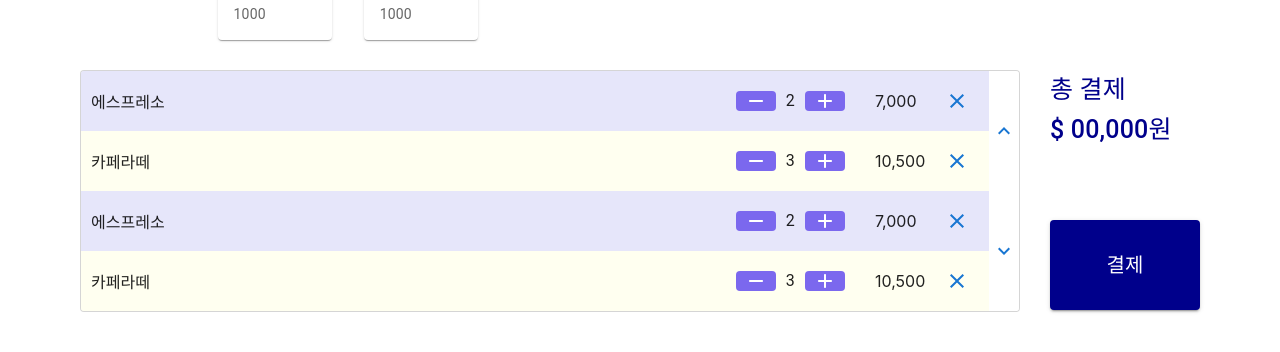
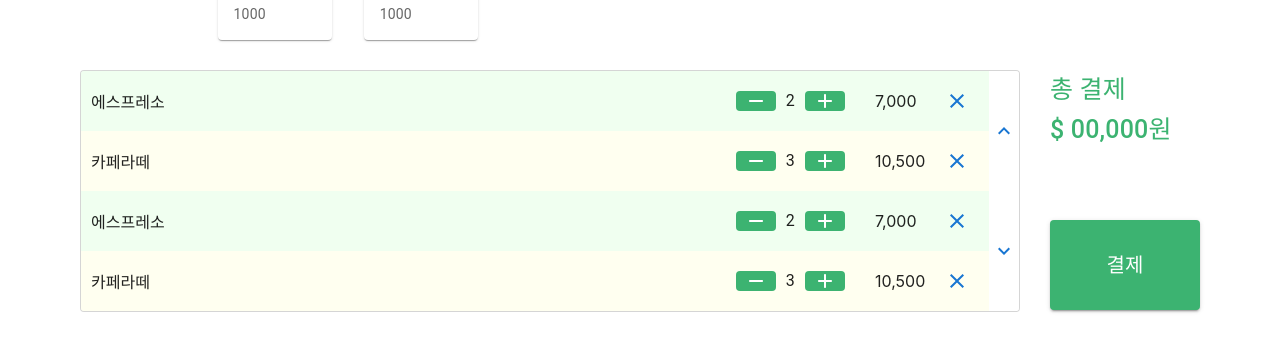
Before and after one commit to KioskForCafe/front-kiosk, a React (Create React App) app: page / in a window 1280 px wide. Shown: the part 730-1082 px from the top of the page. Built offline with nearby package versions, Linux system fonts and the light colour scheme.

Commit message:
feat: 전체 디자인 색상 수정

```diff
--- a/src/views/Main/MainContents/index.tsx
+++ b/src/views/Main/MainContents/index.tsx
@@ -97,31 +97,42 @@ export default function MainContents() {
         >
           {selectedMenu && (
             <>
-              <Typography variant="h5">{selectedMenu.name}</Typography>
-              <Typography variant="h6">{selectedMenu.price}원</Typography>
-              <Divider />
+              <Card>
+                <CardMedia component='img' image={selectedMenu.imageUrl}></CardMedia>
+              </Card>
+              <Typography variant="h5" sx={{m:'10px 10px'}}>{selectedMenu.name}</Typography>
+              <Typography variant="h6" sx={{ml:'10px'}}>{selectedMenu.price}원</Typography>
+              <Divider sx={{mt: '10px'}} />
               <List>
                 {selectedMenu.options.map((option) => (
                   <ListItem key={option.id}>
                     <Box>
                       <Typography display='block' sx={{ mb: '10px' }}>SIZE</Typography>
-                      <Box component='button' sx={{ width: '100px', height: '100px' }}>
+                      <Box component='button' sx={{ width: '100px', height: '100px', backgroundColor: '#2E8B57', borderColor: '#FFFFFF', color: '#FFFFFF' }}>
                         <ListItemText primary={option.name1} />
                         <Typography>{option.price}원</Typography>
                       </Box>
-                      <Box component='button' sx={{ ml: '10px', width: '100px', height: '100px' }} >
+                      <Box component='button' sx={{ ml: '10px', width: '100px', height: '100px', backgroundColor: '#2E8B57', borderColor: '#FFFFFF', color: '#FFFFFF' }} >
                         <ListItemText primary={option.name2} />
                         <Typography>{option.price}원</Typography>
                       </Box>
                       <Box sx={{ mt: '20px' }}>
                         <Typography display='block' sx={{ mb: '10px' }}>추가</Typography>
-                        <Box component='button' sx={{ width: '100px', height: '100px' }}>
+                        <Box component='button' sx={{ width: '100px', height: '100px', backgroundColor: '#2E8B57', borderColor: '#FFFFFF', color: '#FFFFFF' }}>
                           <ListItemText primary={option.name3} />
                           <Typography>{option.price}원</Typography>
                         </Box>
-                        <Box component='button' sx={{ ml: '10px', width: '100px', height: '100px' }} >
+                        <Box component='button' sx={{ ml: '10px', width: '100px', height: '100px', backgroundColor: '#2E8B57', borderColor: '#FFFFFF', color: '#FFFFFF' }} >
                           <ListItemText primary={option.name4} />
                           <Typography>{option.price}원</Typography>
+                        </Box>
+                      </Box>
+                      <Box sx={{ mt: '50px' }}>
+                        <Box component='button' sx={{ width: '150px' }}>
+                          <Typography>주문담기</Typography>
+                        </Box>
+                        <Box component='button' sx={{ ml: '12px' }}>
+                          <Typography>취소</Typography>
                         </Box>
                       </Box>
                     </Box>
--- a/src/views/Main/MainOrder/index.tsx
+++ b/src/views/Main/MainOrder/index.tsx
@@ -18,14 +18,14 @@ export default function MainOrder() {
                     (<Typography sx={{ fontSize: '15px', fontWeight: 300 }}>메뉴를 추가해 주세요.</Typography>)
                 :(<Box></Box>)} */}
                 <Box sx={{display:'flex', flex:1, flexDirection: 'column'}}>
-                    <Box sx={{display:'flex', flex:1, height: '36px', backgroundColor: '#E6E6FA', alignItems:'center'}}>
+                    <Box sx={{display:'flex', flex:1, height: '36px', backgroundColor: '#F0FFF0', alignItems:'center'}}>
                         <Box sx={{flex:1, ml: '10px'}}>에스프레소</Box>
                         <Box sx={{display:'flex', mr: '10px', alignItems:'center'}}>
-                            <Button sx={{ minWidth: '20px', height: '20px', color: '#FFFFFF', backgroundColor: '#7B68EE' }}>
+                            <Button sx={{ minWidth: '20px', height: '20px', color: '#FFFFFF', backgroundColor: '#3CB371' }}>
                                 <RemoveRoundedIcon />
                             </Button>
                             <Typography sx={{ ml: '10px', mr: '10px' }}>2</Typography>
-                            <Button sx={{ minWidth: '20px', height: '20px', color: '#FFFFFF', backgroundColor: '#7B68EE' }}>
+                            <Button sx={{ minWidth: '20px', height: '20px', color: '#FFFFFF', backgroundColor: '#3CB371' }}>
                                 <AddRoundedIcon />
                             </Button>
                         </Box>
@@ -37,11 +37,11 @@ export default function MainOrder() {
                     <Box sx={{display:'flex', flex:1, height: '36px', backgroundColor: '#FFFFF0', alignItems:'center'}}>
                         <Box sx={{flex:1, ml: '10px'}}>카페라떼</Box>
                         <Box sx={{display:'flex', mr: '10px', alignItems:'center'}}>
-                            <Button sx={{ minWidth: '20px', height: '20px', color: '#FFFFFF', backgroundColor: '#7B68EE' }}>
+                            <Button sx={{ minWidth: '20px', height: '20px', color: '#FFFFFF', backgroundColor: '#3CB371' }}>
                                 <RemoveRoundedIcon />
                             </Button>
                             <Typography sx={{ ml: '10px', mr: '10px' }}>3</Typography>
-                            <Button sx={{ minWidth: '20px', height: '20px', color: '#FFFFFF', backgroundColor: '#7B68EE' }}>
+                            <Button sx={{ minWidth: '20px', height: '20px', color: '#FFFFFF', backgroundColor: '#3CB371' }}>
                                 <AddRoundedIcon />
                             </Button>
                         </Box>
@@ -50,14 +50,14 @@ export default function MainOrder() {
                             <ClearIcon />
                         </Button>
                     </Box>
-                    <Box sx={{display:'flex', flex:1, height: '36px', backgroundColor: '#E6E6FA', alignItems:'center'}}>
+                    <Box sx={{display:'flex', flex:1, height: '36px', backgroundColor: '#F0FFF0', alignItems:'center'}}>
                         <Box sx={{flex:1, ml: '10px'}}>에스프레소</Box>
                         <Box sx={{display:'flex', mr: '10px', alignItems:'center'}}>
-                            <Button sx={{ minWidth: '20px', height:'20px', color: '#FFFFFF', backgroundColor: '#7B68EE' }}>
+                            <Button sx={{ minWidth: '20px', height:'20px', color: '#FFFFFF', backgroundColor: '#3CB371' }}>
                                 <RemoveRoundedIcon />
                             </Button>
                             <Typography sx={{ ml: '10px', mr: '10px' }}>2</Typography>
-                            <Button sx={{ minWidth: '20px', height: '20px', color: '#FFFFFF', backgroundColor: '#7B68EE' }}>
+                            <Button sx={{ minWidth: '20px', height: '20px', color: '#FFFFFF', backgroundColor: '#3CB371' }}>
                                 <AddRoundedIcon />
                             </Button>
                         </Box>
@@ -69,11 +69,11 @@ export default function MainOrder() {
                     <Box sx={{display:'flex', flex:1, height: '36px', backgroundColor: '#FFFFF0', alignItems:'center'}}>
                         <Box sx={{flex:1, ml: '10px'}}>카페라떼</Box>
                         <Box sx={{display:'flex', mr: '10px', alignItems:'center'}}>
-                            <Button sx={{ minWidth: '20px', height: '20px', color: '#FFFFFF', backgroundColor: '#7B68EE' }}>
+                            <Button sx={{ minWidth: '20px', height: '20px', color: '#FFFFFF', backgroundColor: '#3CB371' }}>
                                 <RemoveRoundedIcon />
                             </Button>
                             <Typography sx={{ ml: '10px', mr: '10px' }}>3</Typography>
-                            <Button sx={{ minWidth: '20px', height: '20px', color: '#FFFFFF', backgroundColor: '#7B68EE' }}>
+                            <Button sx={{ minWidth: '20px', height: '20px', color: '#FFFFFF', backgroundColor: '#3CB371' }}>
                                 <AddRoundedIcon />
                             </Button>
                         </Box>
@@ -93,10 +93,10 @@ export default function MainOrder() {
                 </Box>
             </Card>
             <Box sx={{ height: '360px', ml: '30px'}}>
-                <Typography variant='h6' sx={{ fontSize: '25px', color: '#00008B' }}>총 결제</Typography>
-                <Typography variant='h6' sx={{ fontSize: '25px', color: '#00008B' }}>$ 00,000원</Typography>
+                <Typography variant='h6' sx={{ fontSize: '25px', color: '#3CB371' }}>총 결제</Typography>
+                <Typography variant='h6' sx={{ fontSize: '25px', color: '#3CB371' }}>$ 00,000원</Typography>
                 <Box sx={{ m: '40px 0px'}}>
-                    <Button variant='contained' sx={{ mt: '30px', width: '150px', height: '90px', backgroundColor: '#00008B' }}>
+                    <Button variant='contained' sx={{ mt: '30px', width: '150px', height: '90px', backgroundColor: '#3CB371' }}>
                         <Typography sx={{ fontSize: '20px', fontWeight: 300 }}>결제</Typography>
                     </Button>
                 </Box>
--- a/src/views/NavigationBar/index.tsx
+++ b/src/views/NavigationBar/index.tsx
@@ -10,11 +10,11 @@ export default function NavigationBar() {
     <Box sx={{ flexGrow: 1 }}>
         <AppBar variant='outlined' position="static" sx={{ p: '20px 80px', backgroundColor: '#ffffff' }} >
             <Box sx={{ display: 'flex', justifyContent: 'space-between' }}>
-                <HomeIcon sx={{fontSize:'30px', color: '#FF8C00'}}/>
+                <HomeIcon sx={{fontSize:'30px', color: '#3CB371'}}/>
                 <Typography variant="h6" sx={{ color: '#000000' }}>
                     Logo / 매장명
                 </Typography>
-                <Button variant='contained' sx={{ backgroundColor: '#FF8C00' }}>
+                <Button variant='contained' sx={{ backgroundColor: '#3CB371' }}>
                     로그인
                 </Button>
             </Box>
```
